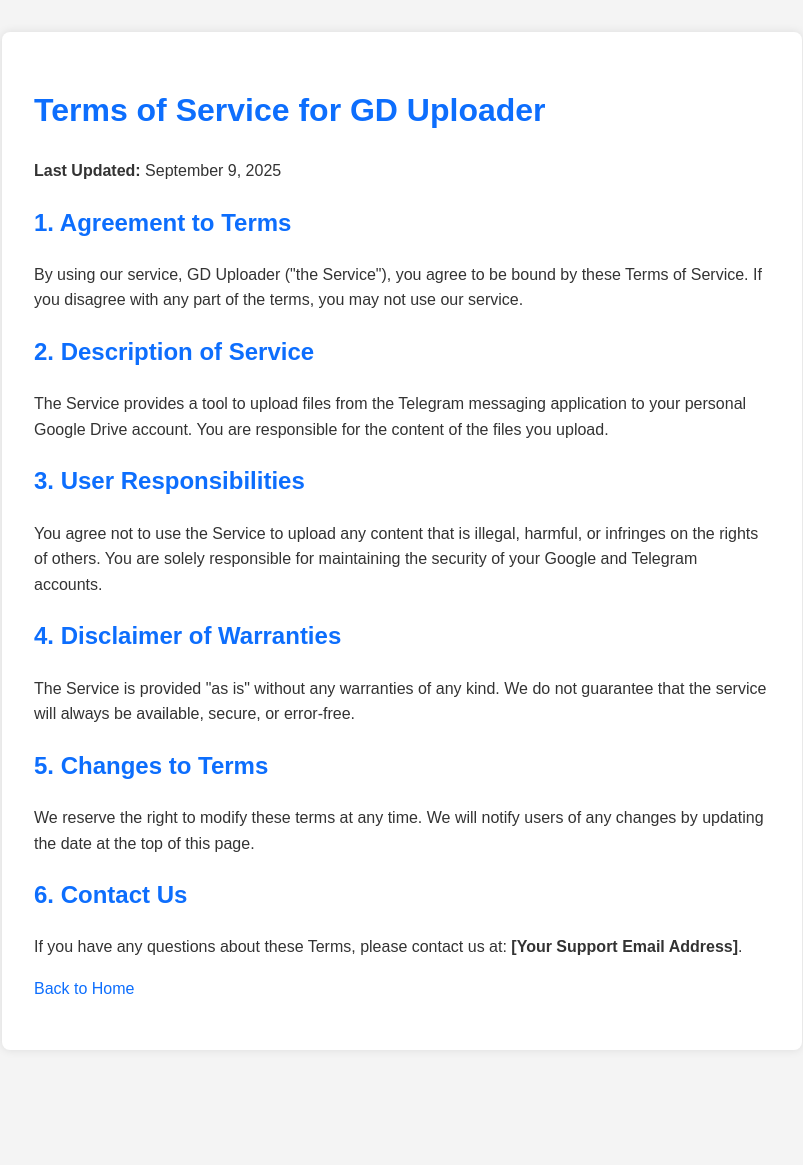
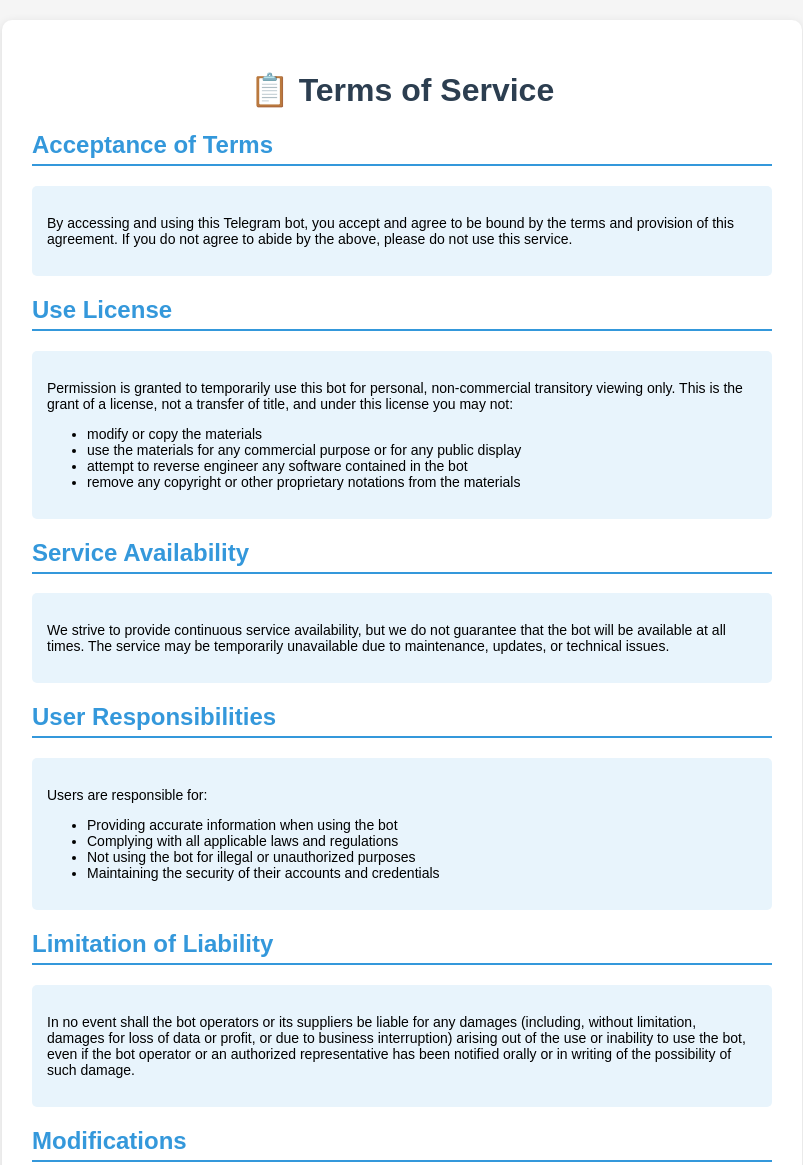
Before and after one commit to SinaGeek/telegrambot, a website: page src/terms.html in a window 1280 px wide. Shown: the top 1165 px of the page, without its empty margins (238-1041 px from the left). Before the commit the page ends 1082 px from the top, so only its background shows below. Drawn offline with Linux system fonts and the light colour scheme.

Commit message:
initial commit

```diff
--- a/package.json
+++ b/package.json
@@ -7,6 +7,9 @@
 		"dev": "wrangler dev",
 		"start": "wrangler dev"
 	},
+	"dependencies": {
+		"@cloudflare/kv-asset-handler": "^0.3.2"
+	},
 	"devDependencies": {
 		"wrangler": "^4.37.0"
 	}
--- a/src/terms.html
+++ b/src/terms.html
@@ -3,72 +3,105 @@
 	<head>
 		<meta charset="UTF-8" />
 		<meta name="viewport" content="width=device-width, initial-scale=1.0" />
-		<title>Terms of Service - GD Uploader</title>
+		<title>Terms of Service - Telegram Bot</title>
 		<style>
 			body {
-				font-family: sans-serif;
-				line-height: 1.6;
-				padding: 2em;
+				font-family: Arial, sans-serif;
 				max-width: 800px;
-				margin: auto;
-				background-color: #f4f4f4;
-				color: #333;
+				margin: 0 auto;
+				padding: 20px;
+				background-color: #f5f5f5;
 			}
 			.container {
-				background-color: #fff;
-				padding: 2em;
-				border-radius: 8px;
-				box-shadow: 0 0 10px rgba(0, 0, 0, 0.1);
+				background: white;
+				padding: 30px;
+				border-radius: 10px;
+				box-shadow: 0 2px 10px rgba(0, 0, 0, 0.1);
 			}
-			h1,
+			h1 {
+				color: #2c3e50;
+				text-align: center;
+			}
 			h2 {
-				color: #0d6efd;
+				color: #3498db;
+				border-bottom: 2px solid #3498db;
+				padding-bottom: 5px;
 			}
-			a {
-				color: #0d6efd;
-				text-decoration: none;
+			.terms {
+				background: #e8f4fc;
+				padding: 15px;
+				border-radius: 5px;
+				margin: 15px 0;
+				font-size: 14px;
 			}
 		</style>
 	</head>
 	<body>
 		<div class="container">
-			<h1>Terms of Service for GD Uploader</h1>
-			<p><strong>Last Updated:</strong> September 9, 2025</p>
+			<h1>📋 Terms of Service</h1>
 
-			<h2>1. Agreement to Terms</h2>
+			<h2>Acceptance of Terms</h2>
+			<div class="terms">
 				<p>
-				By using our service, GD Uploader ("the Service"), you agree to be bound by these Terms of Service. If you disagree with any part of
-				the terms, you may not use our service.
+					By accessing and using this Telegram bot, you accept and agree to be bound by the terms and provision of this agreement. If you do
+					not agree to abide by the above, please do not use this service.
 				</p>
+			</div>
 
-			<h2>2. Description of Service</h2>
+			<h2>Use License</h2>
+			<div class="terms">
 				<p>
-				The Service provides a tool to upload files from the Telegram messaging application to your personal Google Drive account. You are
-				responsible for the content of the files you upload.
+					Permission is granted to temporarily use this bot for personal, non-commercial transitory viewing only. This is the grant of a
+					license, not a transfer of title, and under this license you may not:
 				</p>
+				<ul>
+					<li>modify or copy the materials</li>
+					<li>use the materials for any commercial purpose or for any public display</li>
+					<li>attempt to reverse engineer any software contained in the bot</li>
+					<li>remove any copyright or other proprietary notations from the materials</li>
+				</ul>
+			</div>
 
-			<h2>3. User Responsibilities</h2>
+			<h2>Service Availability</h2>
+			<div class="terms">
 				<p>
-				You agree not to use the Service to upload any content that is illegal, harmful, or infringes on the rights of others. You are
-				solely responsible for maintaining the security of your Google and Telegram accounts.
+					We strive to provide continuous service availability, but we do not guarantee that the bot will be available at all times. The
+					service may be temporarily unavailable due to maintenance, updates, or technical issues.
 				</p>
+			</div>
 
-			<h2>4. Disclaimer of Warranties</h2>
+			<h2>User Responsibilities</h2>
+			<div class="terms">
+				<p>Users are responsible for:</p>
+				<ul>
+					<li>Providing accurate information when using the bot</li>
+					<li>Complying with all applicable laws and regulations</li>
+					<li>Not using the bot for illegal or unauthorized purposes</li>
+					<li>Maintaining the security of their accounts and credentials</li>
+				</ul>
+			</div>
+
+			<h2>Limitation of Liability</h2>
+			<div class="terms">
 				<p>
-				The Service is provided "as is" without any warranties of any kind. We do not guarantee that the service will always be available,
-				secure, or error-free.
+					In no event shall the bot operators or its suppliers be liable for any damages (including, without limitation, damages for loss of
+					data or profit, or due to business interruption) arising out of the use or inability to use the bot, even if the bot operator or
+					an authorized representative has been notified orally or in writing of the possibility of such damage.
 				</p>
+			</div>
 
-			<h2>5. Changes to Terms</h2>
+			<h2>Modifications</h2>
+			<div class="terms">
 				<p>
-				We reserve the right to modify these terms at any time. We will notify users of any changes by updating the date at the top of this
-				page.
+					We reserve the right to modify these terms at any time. We will notify users of any changes by posting the new terms on this page.
+					Your continued use of the bot after any such changes constitutes your acceptance of the new terms.
 				</p>
+			</div>
 
-			<h2>6. Contact Us</h2>
-			<p>If you have any questions about these Terms, please contact us at: <strong>[Your Support Email Address]</strong>.</p>
-
-			<p><a href="/">Back to Home</a></p>
+			<h2>Contact Information</h2>
+			<div class="terms">
+				<p>If you have any questions about these Terms of Service, please contact us through the bot or our support channels.</p>
+			</div>
 		</div>
 	</body>
 </html>
--- a/wrangler.toml
+++ b/wrangler.toml
@@ -11,3 +11,8 @@
 
 [site]
 bucket = "./src"
+
+# KV namespace for assets
+[[kv_namespaces]]
+binding = "ASSETS"
+id = "6bda7d7ee703479b9da8197625119170"
```
Also changed, not shown: setup.md (added, +62 -0 lines), src/policy.html (+54 -52 lines), worker.js (+37 -0 lines). Lines whose indentation alone changed are shown as unchanged.
